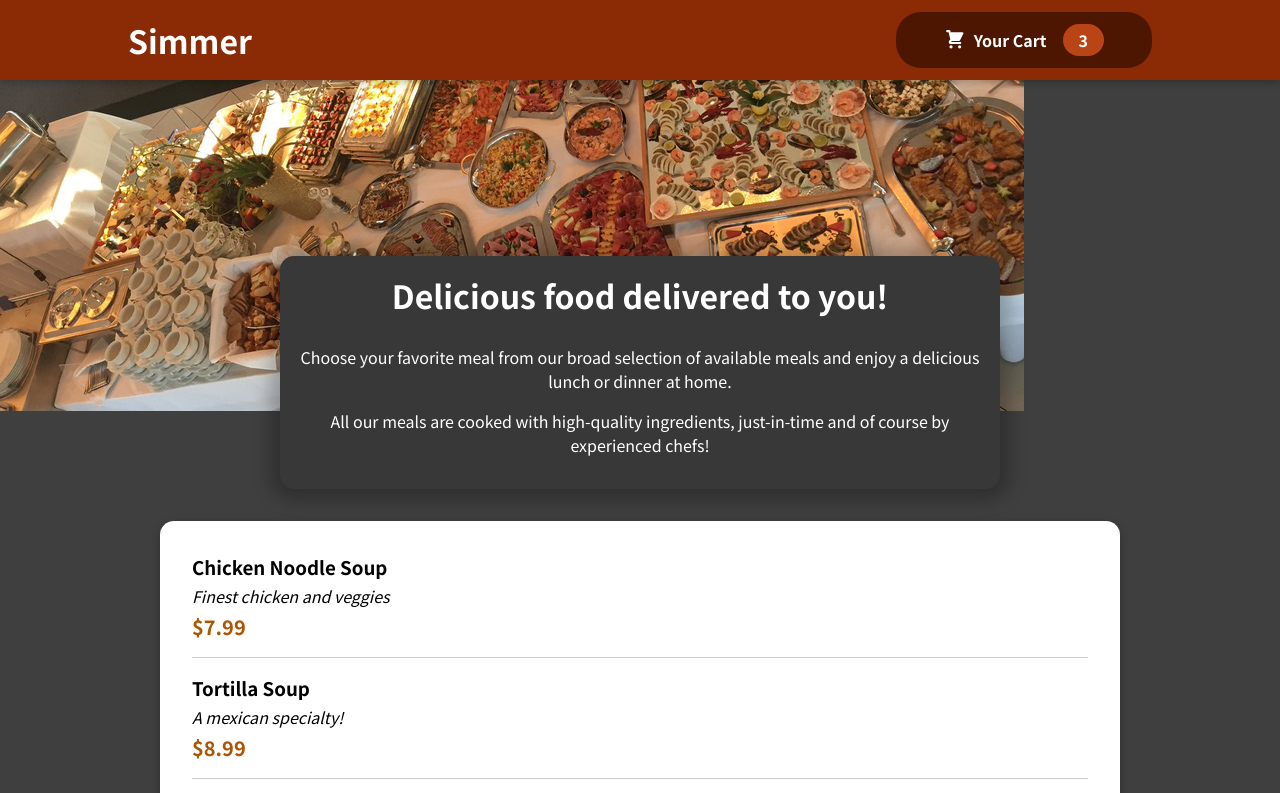
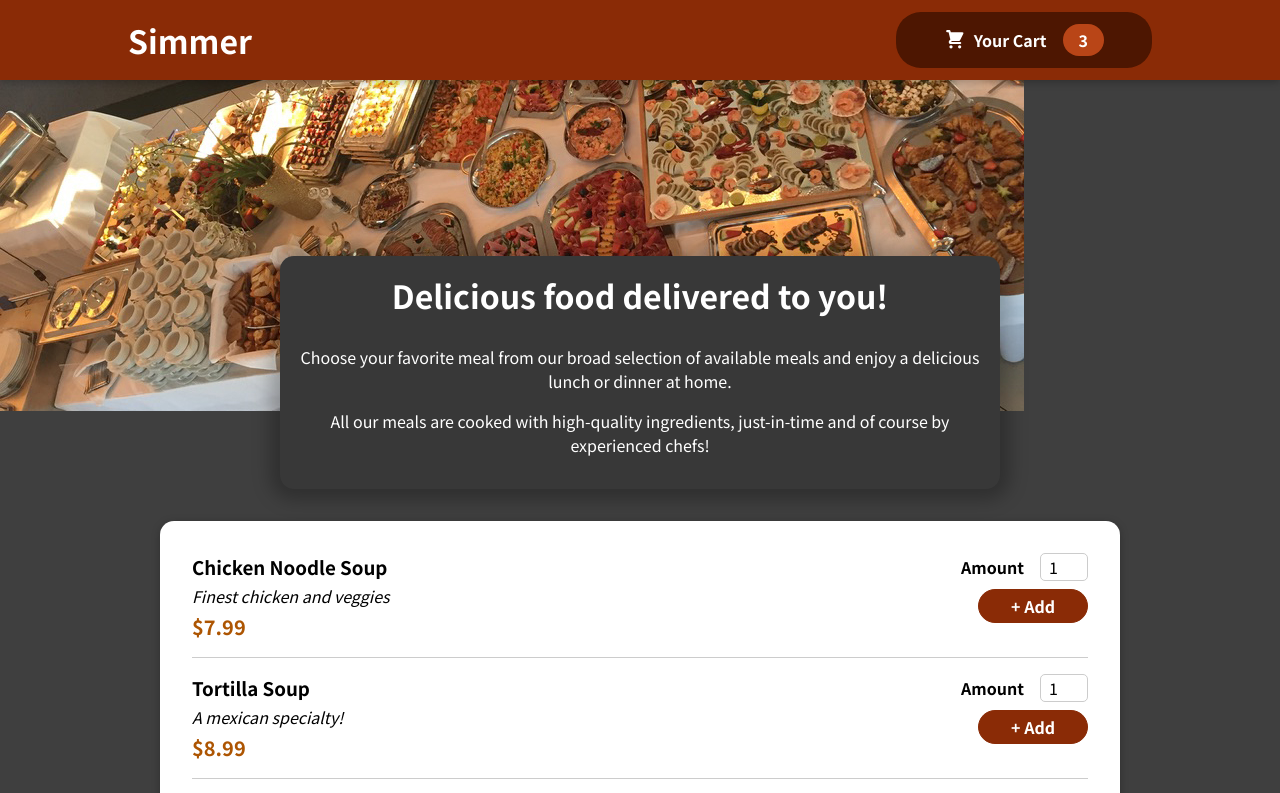
Before and after one commit to Lerwa30/food-order-app, a React (Create React App) app: page / in a window 1280 px wide. Shown: the top 793 px of the page. Built offline with nearby package versions, Linux system fonts and the light colour scheme.

Commit message:
added form component with default data and input component

```diff
--- a/src/components/Meals/MealItem/MealItem.js
+++ b/src/components/Meals/MealItem/MealItem.js
@@ -1,9 +1,11 @@
 import React from "react";
 
 import classes from "./MealItem.module.css";
+import MealItemForm from "./MealItemForm";
 
 const MealItem = (props) => {
     const price = `$${props.price.toFixed(2)}`
+
   return (
     <li className={classes.meal}>
       <div>
@@ -11,7 +13,9 @@
         <div className={classes.description}>{props.description}</div>
         <div className={classes.price}>{price}</div>
       </div>
-      <div></div>
+      <div>
+        <MealItemForm />
+      </div>
     </li>
   );
 };
--- a/src/components/Meals/MealItem/MealItemForm.js
+++ b/src/components/Meals/MealItem/MealItemForm.js
@@ -1,9 +1,22 @@
 import React from "react";
 
-import classes from './MealItemForm.module.css'
+import classes from "./MealItemForm.module.css";
+import Input from "../../UI/Input";
 
 const MealItemForm = () => {
-
+  return (
+    <form className={classes.form}>
+      <Input label='Amount' input={{
+        id: 'amount',
+        type: 'number',
+        min: '1',
+        max: '5',
+        step: '1',
+        defaultValue: '1'
+      }} />
+      <button>+ Add</button>
+    </form>
+  );
 };
 
 export default MealItemForm;
--- /dev/null
+++ b/src/components/UI/Input.js
@@ -0,0 +1,12 @@
+import React from "react";
+
+import classes from './Input.module.css';
+
+const Input = props => {
+    return <div className={classes.input}>
+        <label htmlFor={props.input.id}>{props.label}</label>
+        <input {...props.input} />
+    </div>
+}
+
+export default Input;
--- /dev/null
+++ b/src/components/UI/Input.module.css
@@ -0,0 +1,18 @@
+.input {
+    display: flex;
+    align-items: center;
+    margin-bottom: 0.5rem;
+  }
+
+  .input label {
+    font-weight: bold;
+    margin-right: 1rem;
+  }
+
+  .input input {
+    width: 3rem;
+    border-radius: 5px;
+    border: 1px solid #ccc;
+    font: inherit;
+    padding-left: 0.5rem;
+  }
```
